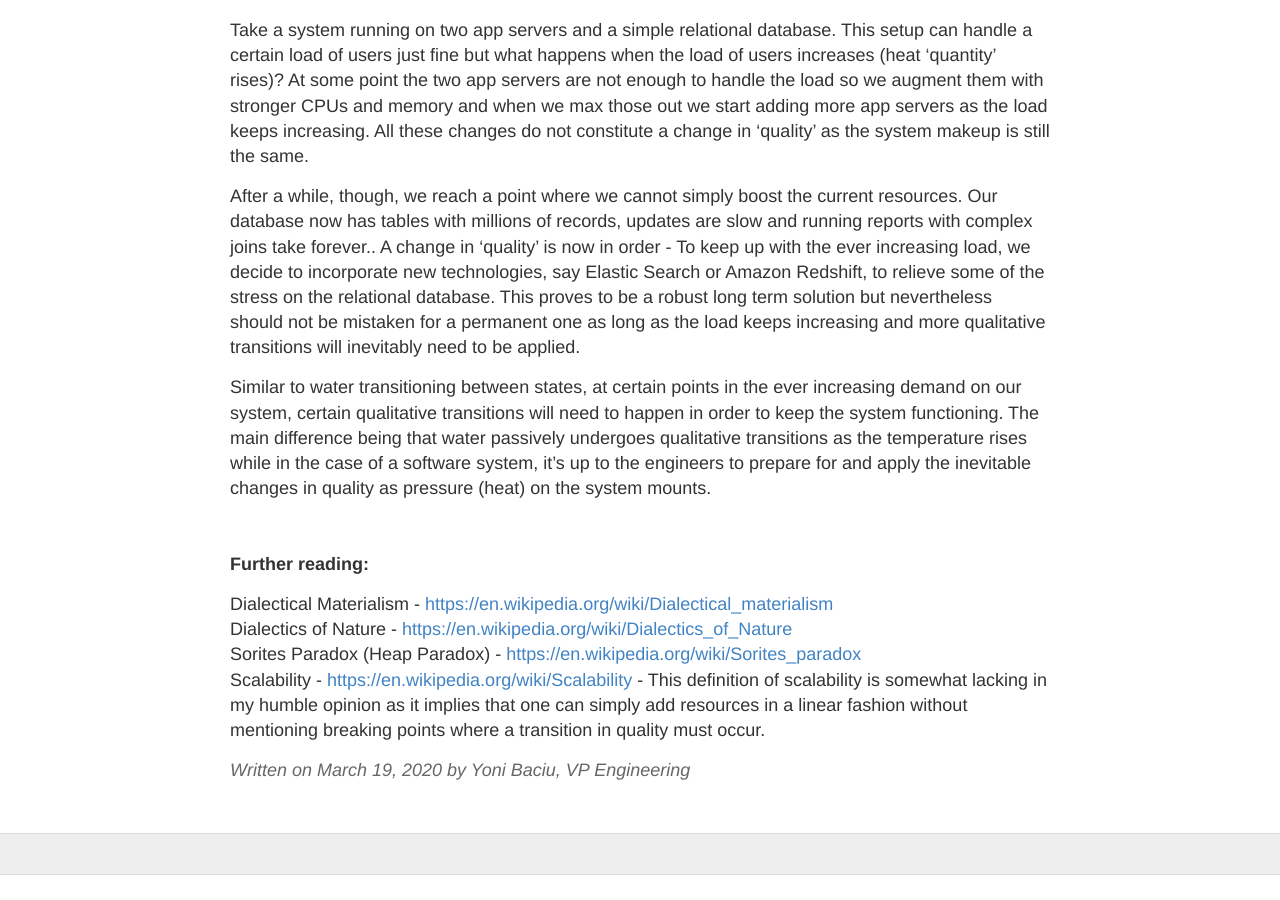
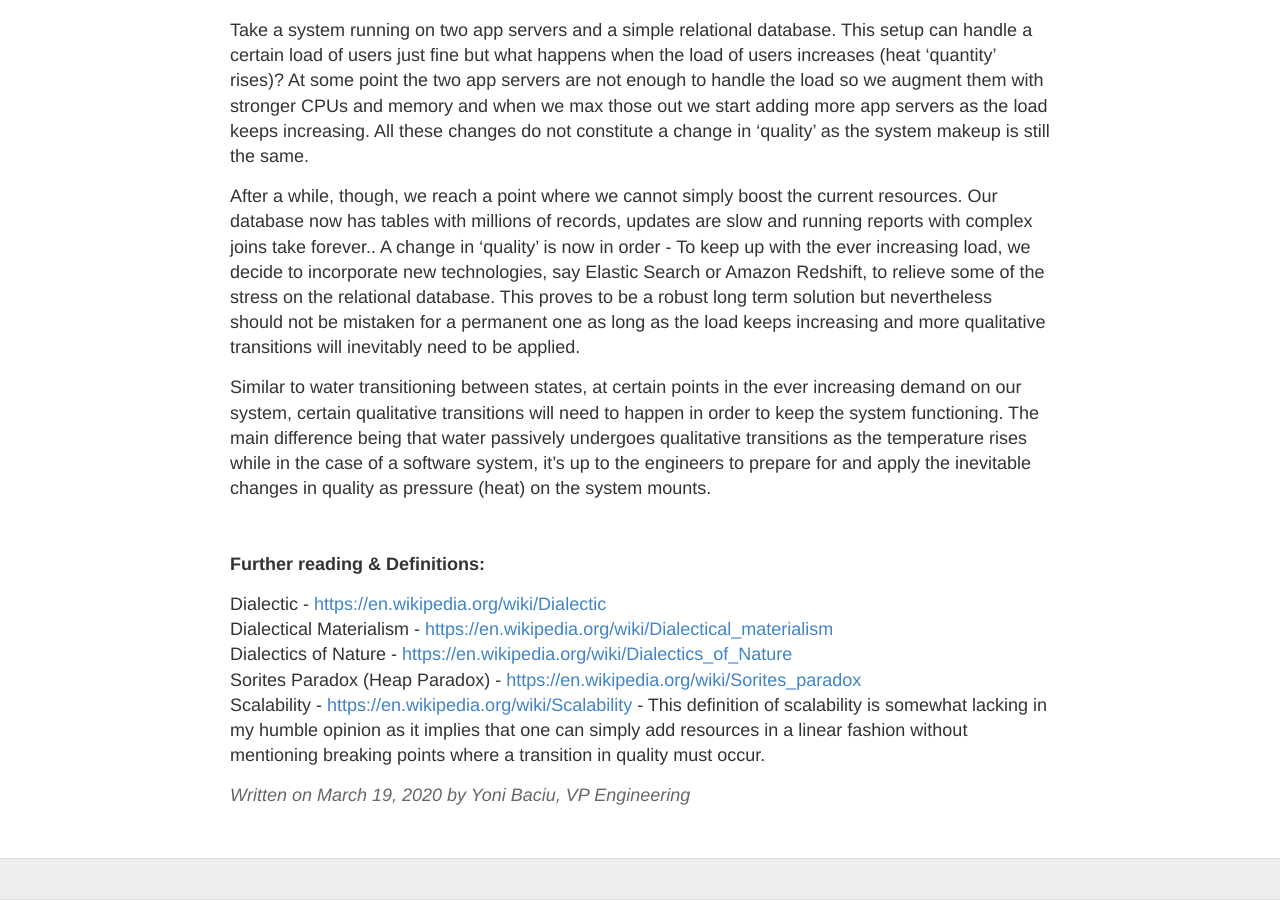
Before and after one commit to persado/persado.github.io, a Jekyll site: the page built from _posts/2020-03-19-scalability-and-the-dialectics-of-nature.md, in a window 1280 px wide and 900 px high, scrolled down 848 px. Built offline with Jekyll 4.4.1, drawn with Linux system fonts in a browser that asks for light colours; before the commit the page ends 1723 px from its top, so only the background shows below that.

Commit message:
added Dialectic definition

```diff
--- a/_posts/2020-03-19-scalability-and-the-dialectics-of-nature.md
+++ b/_posts/2020-03-19-scalability-and-the-dialectics-of-nature.md
@@ -1,7 +1,7 @@
 ---
 layout: post
 title: Parallels between system scalability and the Dialectics of Nature
-excerpt: Parallels between system scalability and the second law proposed in Engel's work - The Dialectics of Nature
+excerpt: Parallels between system scalability and the second 'law' proposed in Engel's work - The Dialectics of Nature
 author: yoni_baciu
 ---
 
@@ -23,8 +23,9 @@ Similar to water transitioning between states, at certain points in the ever inc
 <br/>
 <br/>
 <br/>
-**Further reading:**
+**Further reading & Definitions:**
 
+Dialectic - [https://en.wikipedia.org/wiki/Dialectic](https://en.wikipedia.org/wiki/Dialectic)
 Dialectical Materialism - [https://en.wikipedia.org/wiki/Dialectical_materialism](https://en.wikipedia.org/wiki/Dialectical_materialism)
 Dialectics of Nature - [https://en.wikipedia.org/wiki/Dialectics_of_Nature](https://en.wikipedia.org/wiki/Dialectics_of_Nature)
 Sorites Paradox (Heap Paradox) - [https://en.wikipedia.org/wiki/Sorites_paradox](https://en.wikipedia.org/wiki/Sorites_paradox)
```
